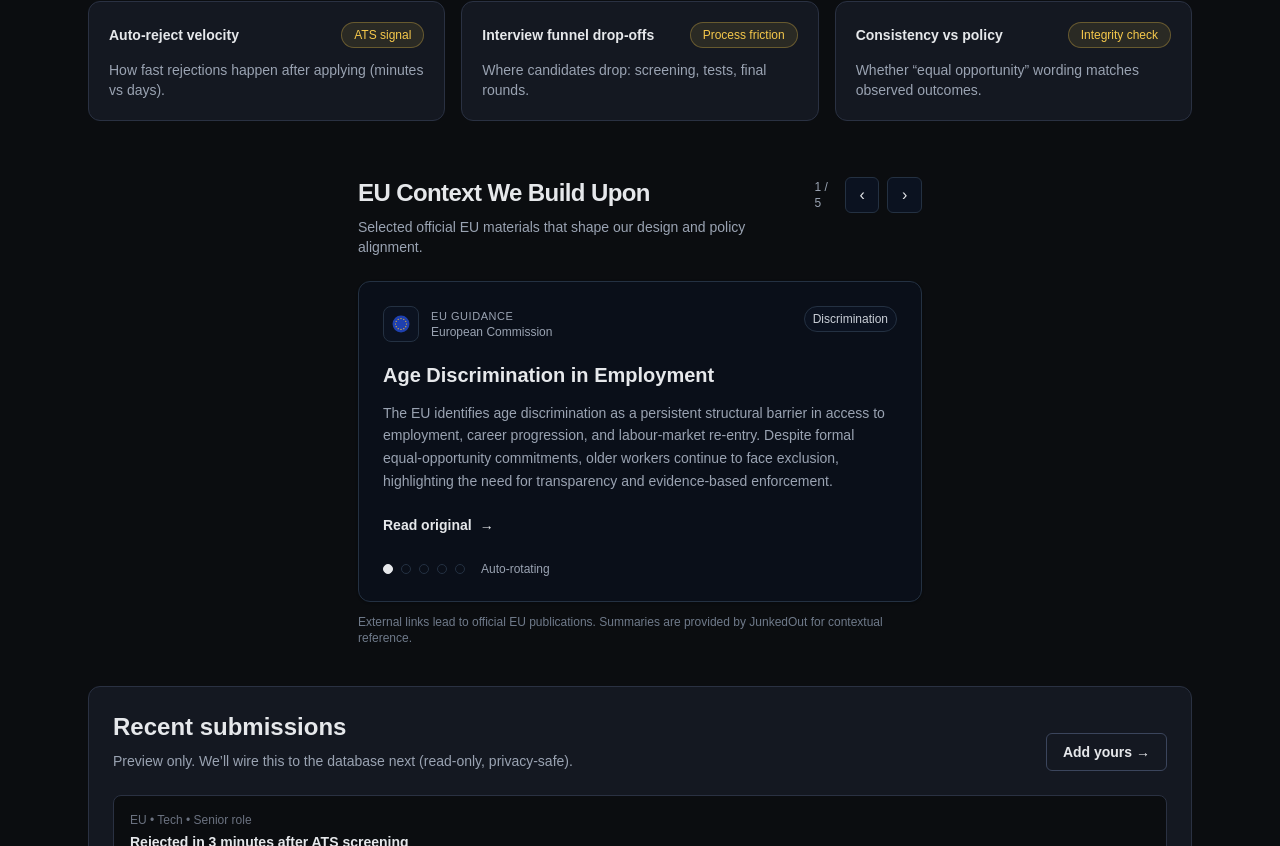
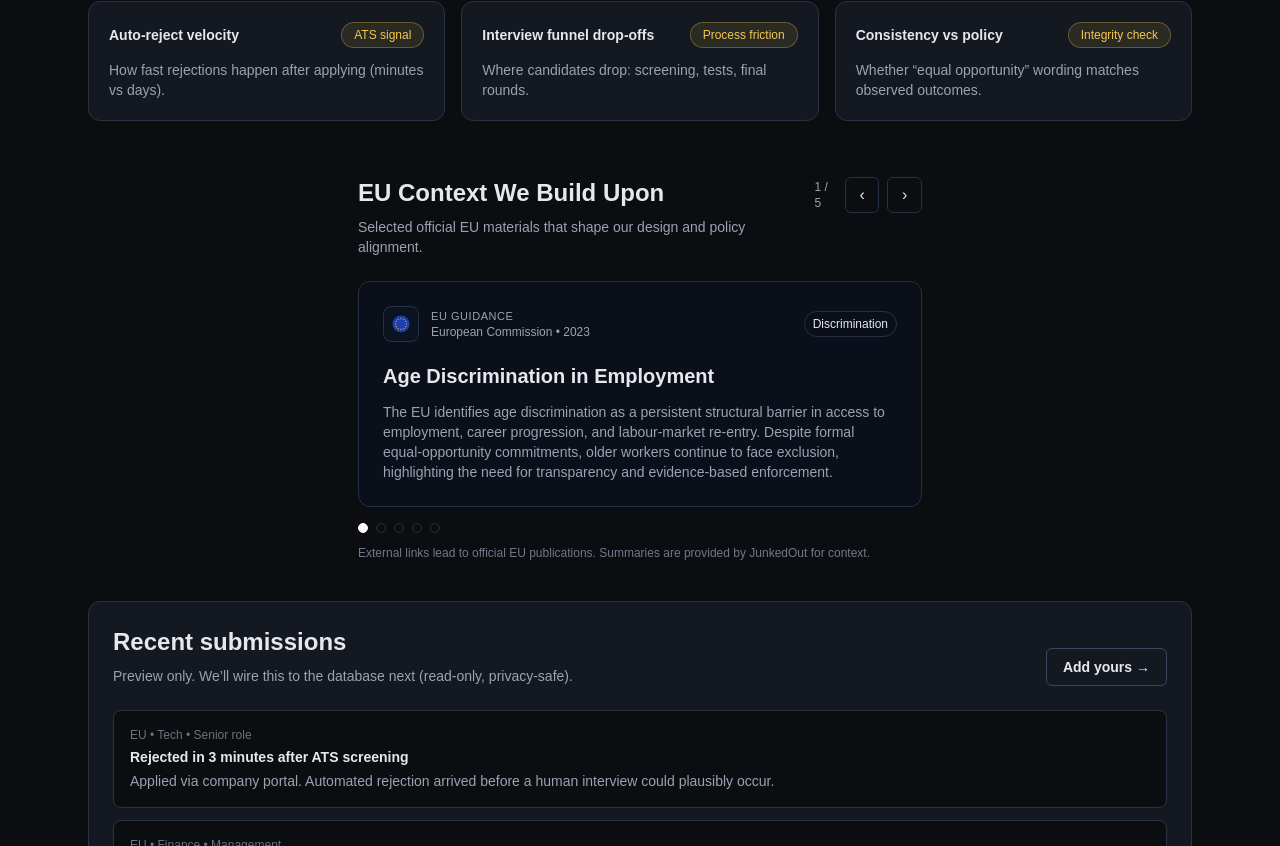
Before and after one commit to sistoyanov69/junkedout-mvp, a Next.js app: page / in a window 1280 px wide. Shown: the part 660-1506 px from the top of the page. Built offline with nearby package versions, Linux system fonts and the light colour scheme.

Commit message:
ui: EU context carousel rail with 3-card view and autoplay-2

```diff
--- a/components/EUContextCarousel.tsx
+++ b/components/EUContextCarousel.tsx
@@ -3,77 +3,57 @@
 import Image from "next/image";
 import { useEffect, useMemo, useRef, useState } from "react";
 
+/**
+ * This type is intentionally minimal and matches content/eu-context.ts.
+ * Optional fields allow future enrichment without breaking builds.
+ */
+export interface EUContextItem {
+  title: string;
+  summary?: string;
+  description?: string;
+  url?: string;
+  year?: number;
+  tag?: string;
+  source?: string;
+}
+
+/**
+ * Props accept exactly what the content layer exports.
+ */
 type Props = {
-  // Intentionally permissive to avoid type-mismatch traps between content file and component.
-  // We normalize fields at runtime (href/url, description/summary, etc.).
-  items: any[];
-  intervalMs?: number; // default 6500
-  title?: string; // default "EU Context We Build Upon"
-  subtitle?: string; // default "Selected official EU materials that shape our design and policy alignment."
+  items: EUContextItem[];
+  intervalMs?: number;
 };
 
-function asString(v: unknown): string {
-  return typeof v === "string" ? v : "";
-}
-
-function firstNonEmpty(...vals: unknown[]): string {
-  for (const v of vals) {
-    const s = asString(v).trim();
-    if (s) return s;
-  }
-  return "";
-}
-
-function clampIndex(i: number, n: number) {
-  if (n <= 0) return 0;
-  return ((i % n) + n) % n;
+function text(v?: string | number): string {
+  return v === undefined || v === null ? "" : String(v);
 }
 
 export default function EUContextCarousel({
   items,
   intervalMs = 6500,
-  title = "EU Context We Build Upon",
-  subtitle = "Selected official EU materials that shape our design and policy alignment.",
 }: Props) {
-  const safeItems = useMemo(() => (Array.isArray(items) ? items.filter(Boolean) : []), [items]);
-  const n = safeItems.length;
-
-  const [idx, setIdx] = useState(0);
+  const count = items.length;
+  const [index, setIndex] = useState(0);
   const [paused, setPaused] = useState(false);
-  const timerRef = useRef<number | null>(null);
+  const timer = useRef<number | null>(null);
 
   const current = useMemo(() => {
-    if (n === 0) return null;
-    const it = safeItems[clampIndex(idx, n)] ?? {};
-    // Normalize typical field names used across iterations
-    const href = firstNonEmpty(it.href, it.url, it.link);
-    const label = firstNonEmpty(it.label, it.kind, it.type, "EU Guidance");
-    const org = firstNonEmpty(it.org, it.source, it.publisher, "European Union");
-    const year = firstNonEmpty(it.year, it.date, it.published);
-    const tag = firstNonEmpty(it.tag, it.topic, it.category);
-    const title = firstNonEmpty(it.title, it.name);
-    const description = firstNonEmpty(it.description, it.summary, it.excerpt);
+    if (count === 0) return null;
+    return items[index % count];
+  }, [items, index, count]);
 
-    return { href, label, org, year, tag, title, description };
-  }, [safeItems, idx, n]);
+  useEffect(() => {
+    if (count <= 1 || paused) return;
 
-  // Auto-advance
-  useEffect(() => {
-    if (n <= 1) return;
-    if (paused) return;
-
-    timerRef.current = window.setInterval(() => {
-      setIdx((v) => clampIndex(v + 1, n));
+    timer.current = window.setInterval(() => {
+      setIndex((i) => (i + 1) % count);
     }, intervalMs);
 
     return () => {
-      if (timerRef.current) window.clearInterval(timerRef.current);
-      timerRef.current = null;
+      if (timer.current) window.clearInterval(timer.current);
     };
-  }, [n, paused, intervalMs]);
-
-  const prev = () => setIdx((v) => clampIndex(v - 1, n));
-  const next = () => setIdx((v) => clampIndex(v + 1, n));
+  }, [count, paused, intervalMs]);
 
   if (!current) return null;
 
@@ -82,53 +62,44 @@ export default function EUContextCarousel({
       className="w-full mx-auto max-w-6xl px-6 pb-10"
       onMouseEnter={() => setPaused(true)}
       onMouseLeave={() => setPaused(false)}
-      onFocusCapture={() => setPaused(true)}
-      onBlurCapture={() => setPaused(false)}
-      aria-label="EU Context carousel"
     >
-      {/* Header row aligned to page width */}
+      {/* Header */}
       <div className="flex items-start justify-between gap-4">
         <div>
-          <h2 className="text-2xl font-semibold tracking-tight">{title}</h2>
-          <p className="mt-2 text-sm text-[#9AA3B2] max-w-2xl">{subtitle}</p>
+          <h2 className="text-2xl font-semibold">
+            EU Context We Build Upon
+          </h2>
+          <p className="mt-2 text-sm text-[#9AA3B2] max-w-2xl">
+            Selected official EU materials that shape our design and policy alignment.
+          </p>
         </div>
 
-        {/* Controls */}
         <div className="flex items-center gap-2">
-          <div className="text-xs text-[#9AA3B2] hidden sm:block">
-            {n > 0 ? (
-              <>
-                {clampIndex(idx, n) + 1} / {n}
-              </>
-            ) : null}
-          </div>
+          <span className="text-xs text-[#9AA3B2]">
+            {index + 1} / {count}
+          </span>
 
           <button
-            type="button"
-            onClick={prev}
-            disabled={n <= 1}
-            className="h-9 w-9 rounded-md border border-[#243142] bg-[#0B1220] text-[#E6E8EB] disabled:opacity-40 hover:bg-[#0F1A2B] transition"
-            aria-label="Previous EU item"
+            onClick={() => setIndex((i) => (i - 1 + count) % count)}
+            className="h-9 w-9 rounded-md border border-[#243142] hover:bg-[#0F1A2B]"
+            aria-label="Previous"
           >
             ‹
           </button>
+
           <button
-            type="button"
-            onClick={next}
-            disabled={n <= 1}
-            className="h-9 w-9 rounded-md border border-[#243142] bg-[#0B1220] text-[#E6E8EB] disabled:opacity-40 hover:bg-[#0F1A2B] transition"
-            aria-label="Next EU item"
+            onClick={() => setIndex((i) => (i + 1) % count)}
+            className="h-9 w-9 rounded-md border border-[#243142] hover:bg-[#0F1A2B]"
+            aria-label="Next"
           >
             ›
           </button>
         </div>
       </div>
 
-      {/* Single feature card, centered, same width as page content */}
-      <div className="mt-6">
-        <article className="rounded-xl border border-[#243142] bg-[#0B1220]/60 p-6 shadow-sm">
-          {/* Card header: EU flag + label + org/year */}
-          <div className="flex items-start justify-between gap-4">
+      {/* Card */}
+      <article className="mt-6 rounded-xl border border-[#243142] bg-[#0B1220]/60 p-6">
+        {/* Top row */}
         <div className="flex items-center gap-3">
           <div className="h-9 w-9 rounded-lg border border-[#243142] bg-[#0B1220] flex items-center justify-center">
             <Image src="/icons/eu.svg" alt="EU" width={18} height={18} />
@@ -136,78 +107,67 @@ export default function EUContextCarousel({
 
           <div>
             <div className="text-[11px] uppercase tracking-wider text-[#9AA3B2]">
-                  {current.label || "EU Guidance"}
+              EU Guidance
             </div>
             <div className="text-xs text-[#9AA3B2]">
-                  {(current.org || "European Union") + (current.year ? ` • ${current.year}` : "")}
-                </div>
+              {text(current.source || "European Union")}
+              {current.year ? ` • ${current.year}` : ""}
             </div>
           </div>
 
-            {current.tag ? (
-              <span className="text-xs rounded-full border border-[#243142] px-2 py-1 text-[#C9CED6] bg-[#0B1220]">
+          {current.tag && (
+            <span className="ml-auto text-xs rounded-full border border-[#243142] px-2 py-1">
               {current.tag}
             </span>
-            ) : null}
-          </div>
-
-          {/* Title + description */}
-          <h3 className="mt-5 text-lg sm:text-xl font-semibold leading-snug">
-            {current.title || "EU publication"}
-          </h3>
-
-          {current.description ? (
-            <p className="mt-3 text-sm text-[#9AA3B2] leading-relaxed max-w-3xl">
-              {current.description}
-            </p>
-          ) : null}
-
-          {/* Link */}
-          <div className="mt-5">
-            {current.href ? (
-              <a
-                href={current.href}
-                target="_blank"
-                rel="noreferrer"
-                className="inline-flex items-center gap-2 text-sm font-semibold text-[#E6E8EB] hover:text-white"
-              >
-                Read original <span aria-hidden>→</span>
-              </a>
-            ) : (
-              <span className="text-sm text-[#9AA3B2]">Link unavailable</span>
           )}
         </div>
 
+        {/* Content */}
+        <h3 className="mt-5 text-lg sm:text-xl font-semibold">
+          {current.title}
+        </h3>
+
+        {(current.summary || current.description) && (
+          <p className="mt-3 text-sm text-[#9AA3B2] max-w-3xl">
+            {current.summary ?? current.description}
+          </p>
+        )}
+
+        {current.url && (
+          <div className="mt-5">
+            <a
+              href={current.url}
+              target="_blank"
+              rel="noreferrer"
+              className="inline-flex items-center gap-2 text-sm font-semibold hover:text-white"
+            >
+              Read original →
+            </a>
+          </div>
+        )}
+      </article>
+
       {/* Dots */}
-          {n > 1 ? (
-            <div className="mt-6 flex items-center gap-2">
-              {safeItems.map((_, i) => {
-                const active = clampIndex(idx, n) === i;
-                return (
+      {count > 1 && (
+        <div className="mt-4 flex gap-2">
+          {items.map((_, i) => (
             <button
               key={i}
-                    type="button"
-                    onClick={() => setIdx(i)}
-                    className={`h-2.5 w-2.5 rounded-full border transition ${
-                      active
-                        ? "bg-[#E6E8EB] border-[#E6E8EB]"
-                        : "bg-transparent border-[#243142] hover:border-[#6B7280]"
+              onClick={() => setIndex(i)}
+              className={`h-2.5 w-2.5 rounded-full border ${
+                i === index
+                  ? "bg-white border-white"
+                  : "border-[#243142]"
               }`}
               aria-label={`Go to item ${i + 1}`}
             />
-                );
-              })}
-              <div className="ml-2 text-xs text-[#9AA3B2]">
-                {paused ? "Paused" : "Auto-rotating"}
+          ))}
         </div>
-            </div>
-          ) : null}
-        </article>
+      )}
 
       <p className="mt-3 text-xs text-[#6F7A8A]">
-          External links lead to official EU publications. Summaries are provided by JunkedOut for contextual reference.
+        External links lead to official EU publications. Summaries are provided by JunkedOut for context.
       </p>
-      </div>
     </section>
   );
 }
```
Lines whose indentation alone changed are shown as unchanged.
